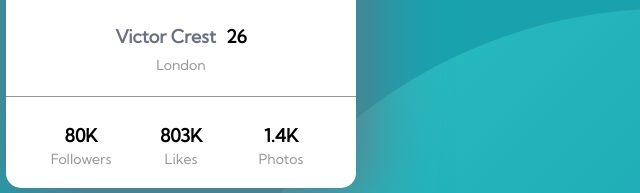
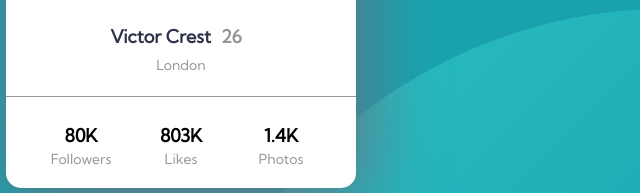
Before and after one commit to joanneccwang/profile-card-component, a plain HTML site: page index.html in a window 1280 px wide. Shown: the part 400-593 px from the top of the page, 459-1099 px from the left. Drawn offline with Linux system fonts and the light colour scheme.

Commit message:
FIX: Fix font color for card info

```diff
--- a/index.html
+++ b/index.html
@@ -42,7 +42,7 @@
   </div>
   <div class="attribution">
     Challenge by <a href="https://www.frontendmentor.io?ref=challenge" target="_blank">Frontend Mentor</a>.
-    Coded by <a href="https://www.frontendmentor.io/profile/joanneccwang">Joanne Wang</a>.
+    Coded by <a href="https://www.frontendmentor.io/profile/joanneccwang" target="_blank">Joanne Wang</a>.
   </div>
 </body>
 </html>
--- a/style/style.css
+++ b/style/style.css
@@ -74,7 +74,11 @@ body {
 }
 .profile-card .profile-info .name {
   margin-right: 10px;
-  color: var(--dark-grayish-blue);
+  color: var(--very-dark-desaturated-blue);
+}
+.profile-card .profile-info .age {
+  margin-right: 10px;
+  color: var(--dark-gray);
 }
 
 .profile-card .profile-info .location {
```
